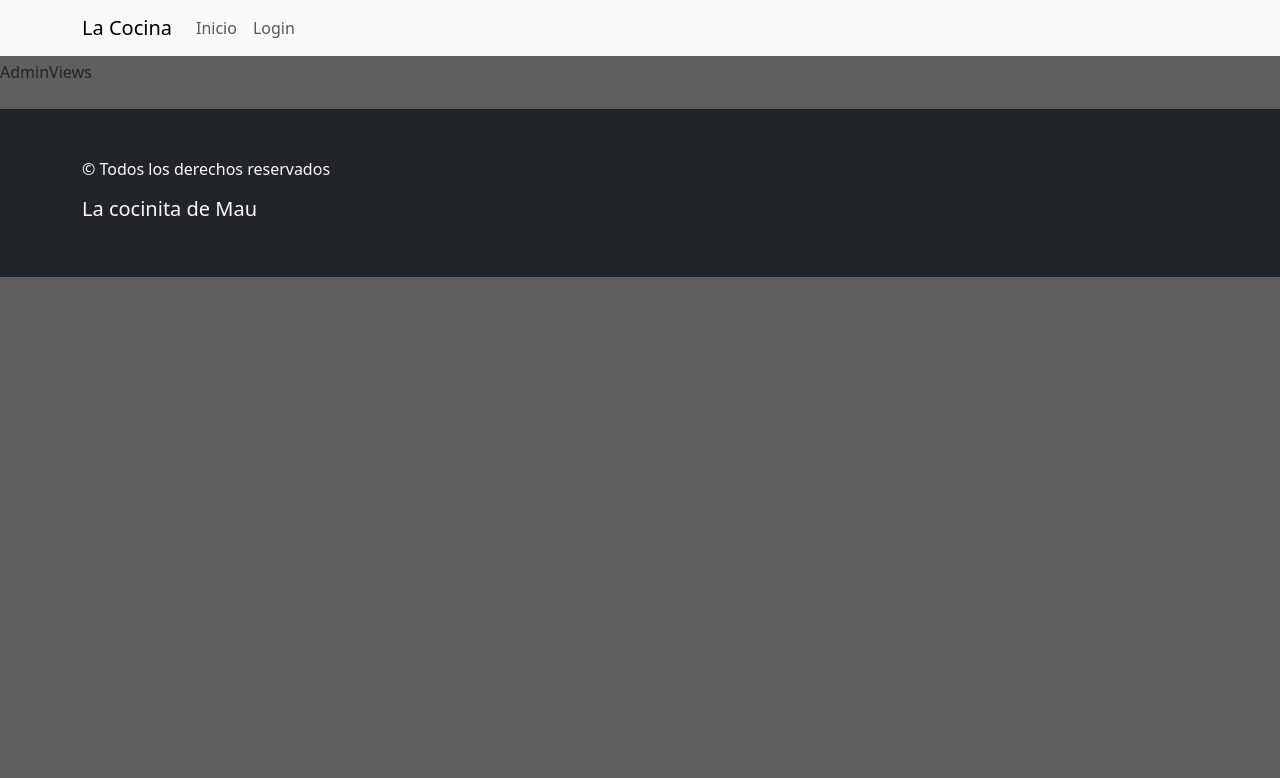
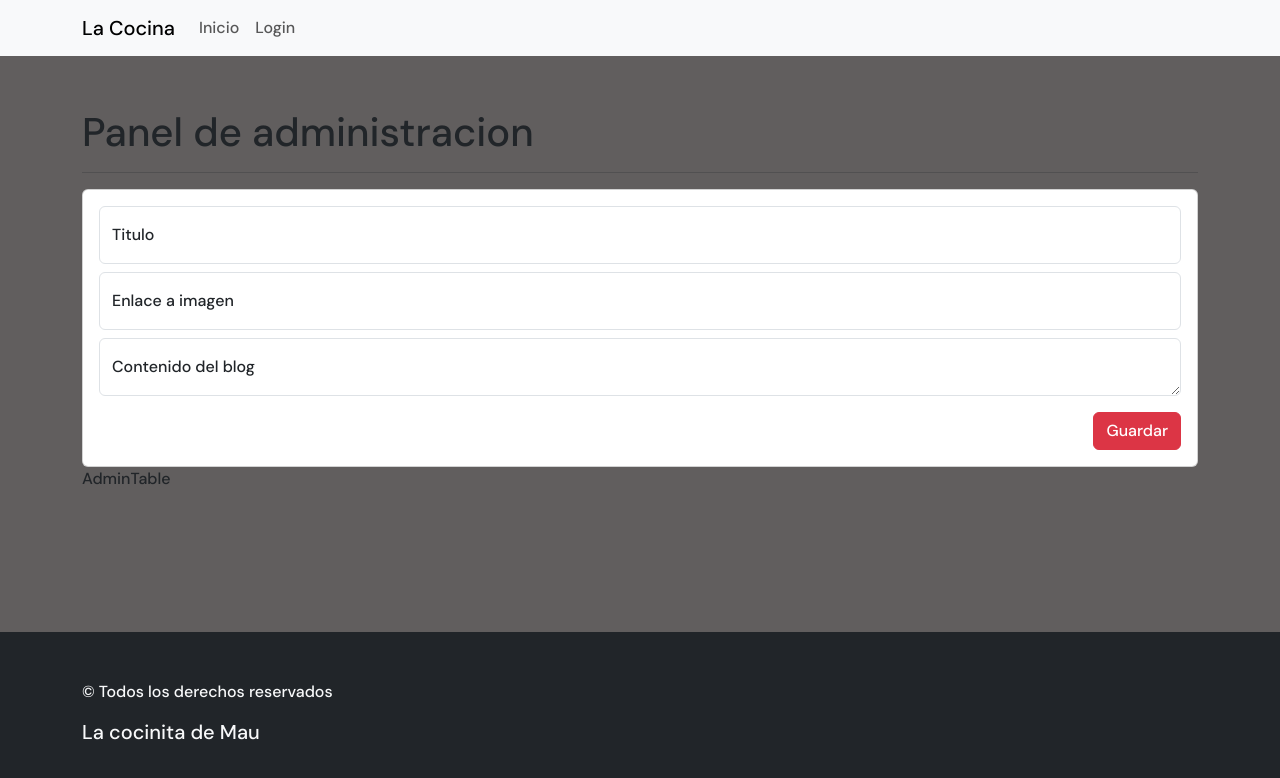
Before and after one commit to mauricio-gunsett/ejercicio-14-react-63i, a React (Vite) app: page /admin in a window 1280 px wide. Shown: the top 778 px of the page. Built offline with nearby package versions, Linux system fonts and the light colour scheme.

Commit message:
agrego formulario para la creacion de blogs

```diff
--- a/src/Router.jsx
+++ b/src/Router.jsx
@@ -18,7 +18,7 @@ const Router = () => {
   return <BrowserRouter>
   {/* <BrowserRouter/> → Conecta nuestra aplicación a la URL del navegador, */}
   <Navbar />
-  <main>
+  <main className='container py-5'>
   <Routes>
     {/* Routes funciona como un swich va a decidir en que ruta estamos parados */}
     <Route path='/' element ={<HomeView/>} />
--- /dev/null
+++ b/src/components/Admin/AdminForm/AdminForm.jsx
@@ -0,0 +1,79 @@
+import { useForm } from "react-hook-form";
+
+import { toast } from "sonner";
+
+import Input from "../../input/input";
+import Textarea from "../../Textarea/Textarea";
+
+import { generateId } from "../../../helpers/helpers";
+
+const AdminForm = (props) => {
+  const{ setBlogs } = props;
+
+  //  traemos
+  const {
+    register,
+    handleSubmit: onSubmitRHF,
+    formState: { errors },
+    reset,
+  } = useForm();
+  const handleSubmit = (data) => {
+    console.log(data);
+
+    const newBlog = {...data, id: generateId()};
+    setBlogs((prev)=>[...prev, newBlog])
+
+    toast.success("Blog guardado correctamente")
+
+    reset()
+  };
+  return (
+    <form className="card p-3" onSubmit={onSubmitRHF(handleSubmit)}>
+      <Input
+        register={register}
+        options={{
+          required: true,
+          minLength: 4,
+          maxLength: 30,
+        }}
+        label="Titulo"
+        name="title"
+        placeholder="Ravioles"
+        error={!!errors.title}
+      />
+      <Input
+        register={register}
+        options={{
+          required: true,
+          minLength: 4,
+          pattern: /(http(s?):)([/|.|\w|\s|-])*\.(?:jpg|gif|png|webp|jpeg)/i,
+        }}
+        className="mt-2"
+        type="url"
+        label="Enlace a imagen"
+        name="image-url"
+        placeholder="https://google.com"
+        error={!!errors["image-url"]}
+      />
+      <Textarea
+        register={register}
+        options={{
+          reqired: true,
+          minLength: 5,
+          maxLength: 3000,
+        }}
+        className="mt-2"
+        label="Contenido del blog"
+        name="content"
+        placeholder="hola"
+        error={!!errors.content}
+      />
+      <div className="text-end">
+        <button type="submit" className="btn btn-danger mt-3">
+          Guardar
+        </button>
+      </div>
+    </form>
+  );
+};
+export default AdminForm;
--- /dev/null
+++ b/src/components/Admin/AdminTable/AdminTable.jsx
@@ -0,0 +1,6 @@
+const AdminTable = () => {
+  return (
+    <div>AdminTable</div>
+  )
+}
+export default AdminTable
--- /dev/null
+++ b/src/components/Textarea/Textarea.jsx
@@ -0,0 +1,23 @@
+const Textarea = (props) => {
+    const {
+        placeholder,
+        label,
+        name,
+        options = {},
+        register,
+        className ="",
+      } = props;
+
+      return (
+        <fieldset className={`form-floating ${className}`}>
+          <textarea
+            id={`${name}-textarea`}
+            className="form-control"
+            placeholder={placeholder}
+            {...register(name, options)}
+          />
+          <label htmlFor={`${name}-textarea`}>{label}</label>
+        </fieldset>
+      );
+    };
+export default Textarea
--- /dev/null
+++ b/src/components/input/Input.jsx
@@ -0,0 +1,26 @@
+const Input = (props) => {
+  const {
+    placeholder,
+    label,
+    type = "text",
+    name,
+    options = {},
+    register,
+    className ="",
+    error = false,
+  } = props;
+
+  return (
+    <fieldset className={`form-floating ${className}`}>
+      <input
+        type={type}
+        id={`${name}-input`}
+        className={`form-control ${error ? "is-invalid" : ''} `}
+        placeholder={placeholder}
+        {...register(name, options)}
+      />
+      <label htmlFor={`${name}-input`}>{label}</label>
+    </fieldset>
+  );
+};
+export default Input;
--- /dev/null
+++ b/src/helpers/helpers.js
@@ -0,0 +1,3 @@
+export const generateId = () => {
+    return self.crypto.randomUUID();
+}
--- a/src/index.css
+++ b/src/index.css
@@ -1,8 +1,24 @@
+@import url('https://fonts.googleapis.com/css2?family=DM+Sans:opsz,wght@9..40,200;9..40,500&display=swap');
+
+* {
+  font-family: 'DM Sans', Arial;
+}
 body{
   background-color: #615e5e;
 }
 
-main{
+#root {
+  display: flex !important;
+  flex-direction: column;
+  min-height: 100vh;
+}
+
+main {
   margin-top: 60px;
   margin-bottom: 25px;
+  flex: 1 0 auto;
 }
+
+footer {
+  flex-shrink: 0;
+}
--- a/src/main.jsx
+++ b/src/main.jsx
@@ -1,5 +1,7 @@
 import React from 'react'
 import ReactDOM from 'react-dom/client'
+
+import { Toaster } from 'sonner';
 
 import Router from './Router.jsx'
 
@@ -11,5 +13,6 @@ import './index.css'
 ReactDOM.createRoot(document.getElementById('root')).render(
   <React.StrictMode>
     <Router />
+    <Toaster position="top-right" richColors />
   </React.StrictMode>,
 )
--- a/src/views/AdminViews.jsx
+++ b/src/views/AdminViews.jsx
@@ -1,6 +1,23 @@
+import {useEffect, useState } from "react"
+
+import AdminForm from "../components/Admin/AdminForm/AdminForm"
+import AdminTable from "../components/Admin/AdminTable/AdminTable"
+
+const blogsLS = JSON.parse(localStorage.getItem("blogs")) || [];
+
 const AdminViews = () => {
+  const [blogs,setBlogs] = useState(blogsLS);
+
+  useEffect(()=>{
+    localStorage.setItem("blogs", JSON.stringify(blogs))
+  },[blogs]);
   return (
-    <div>AdminViews</div>
+    <>
+    <h1>Panel de administracion</h1>
+    <hr />
+    <AdminForm setBlogs={setBlogs}/>
+    <AdminTable blogs={blogs} setBlogs={setBlogs}/>
+    </>
   )
 }
 export default AdminViews
```
Also changed, not shown: .eslintrc.cjs.
